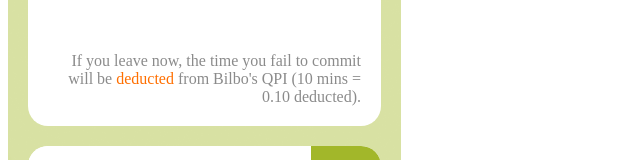
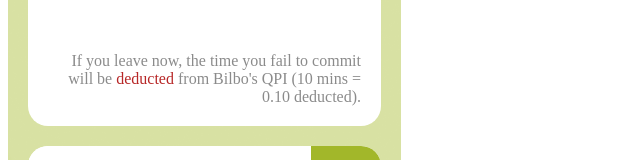
Before and after one commit to annika-dlf/accountabuddies, a React (Create React App) app: page /failed in a window 1280 px wide. Both pictures are taken after a click on the element "Let's do it!". Shown: the part 599-759 px from the top of the page, without its empty margins (0-640 px from the left). Built offline with nearby package versions, Linux system fonts and the light colour scheme; a web font is replaced by a local one.

Commit message:
fixed positive negative

```diff
--- a/src/App.css
+++ b/src/App.css
@@ -58,11 +58,11 @@ small {
 }
 
 .Negative {
-  color: #FF6F00;
+  color: #B72727;
 }
 
 .Positive {
-  color: #A2B72A;
+  color: #7DB727;
 }
 
 /* SCREEN DIV CLASSES */
```
